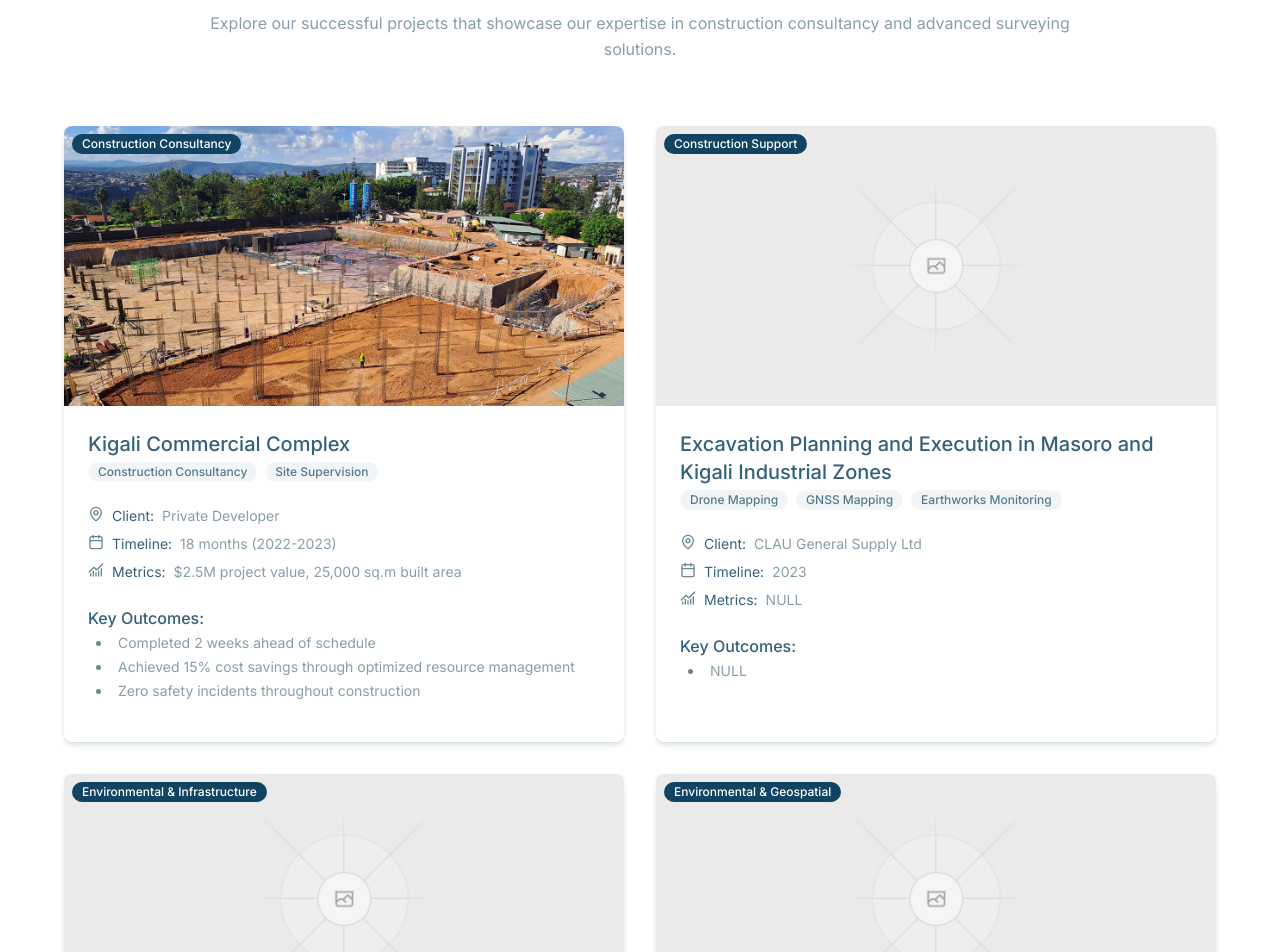
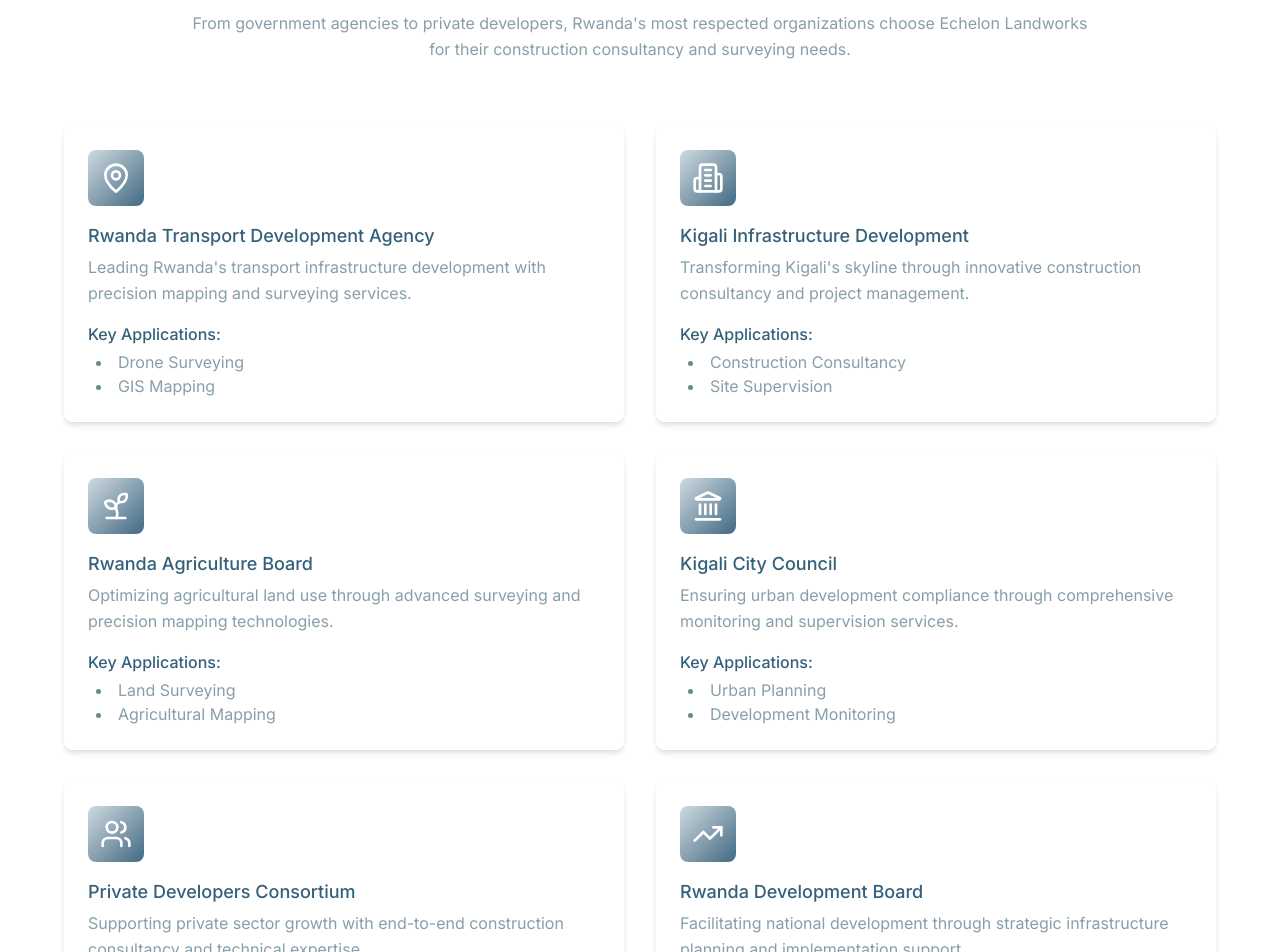
Before and after one commit to DavidMANZI-093/apex, a Next.js app: page / in a window 1280 px wide. Shown: the part 4280-5232 px from the top of the page. Built offline with nearby package versions, Linux system fonts and the light colour scheme.

Commit message:
Auto-commit at 07/07/2025, 09:29:21 for inactivity period...

```diff
--- a/src/app/page.tsx
+++ b/src/app/page.tsx
@@ -6,6 +6,7 @@ import Projects from "@/components/projects";
 import Testimonials from "@/components/testimonials";
 import Contact from "@/components/contact";
 import Footer from "@/components/footer";
+import Clients from "@/components/clients";
 
 const Home = () => {
   return (
@@ -14,6 +15,7 @@ const Home = () => {
       <Hero />
       <About />
       <Services />
+      <Clients />
       <Projects />
       <Testimonials />
       <Contact />
--- a/src/components/clients.tsx
+++ b/src/components/clients.tsx
@@ -0,0 +1,81 @@
+import { Building2, Landmark, MapPin, Sprout, TrendingUp, Users } from 'lucide-react';
+import React from 'react';
+import { CardSx } from './ui/card';
+
+const Clients = () => {
+    const clients = [
+        {
+            name: "Rwanda Transport Development Agency",
+            acronym: "RTDA",
+            sector: "Government",
+            description: "Leading Rwanda's transport infrastructure development with precision mapping and surveying services.",
+            services: ["Drone Surveying", "GIS Mapping"],
+            icon: MapPin,
+        },
+        {
+            name: "Kigali Infrastructure Development",
+            acronym: "KID",
+            sector: "Private",
+            description: "Transforming Kigali's skyline through innovative construction consultancy and project management.",
+            services: ["Construction Consultancy", "Site Supervision"],
+            icon: Building2,
+        },
+        {
+            name: "Rwanda Agriculture Board",
+            acronym: "RAB",
+            sector: "Government",
+            description: "Optimizing agricultural land use through advanced surveying and precision mapping technologies.",
+            services: ["Land Surveying", "Agricultural Mapping"],
+            icon: Sprout,
+        },
+        {
+            name: "Kigali City Council",
+            acronym: "KCC",
+            sector: "Government",
+            description: "Ensuring urban development compliance through comprehensive monitoring and supervision services.",
+            services: ["Urban Planning", "Development Monitoring"],
+            icon: Landmark,
+        },
+        {
+            name: "Private Developers Consortium",
+            acronym: "PDC",
+            sector: "Private",
+            description: "Supporting private sector growth with end-to-end construction consultancy and technical expertise.",
+            services: ["Project Management", "Technical Consulting"],
+            icon: Users,
+        },
+        {
+            name: "Rwanda Development Board",
+            acronym: "RDB",
+            sector: "Government",
+            description:"Facilitating national development through strategic infrastructure planning and implementation support.",
+            services: ["Strategic Planning", "Infrastructure Development"],
+            icon: TrendingUp,
+        },
+    ]
+  return (
+    <section
+      id="clients"
+      className="relative flex !min-w-full !w-full min-h-screen !pt-24 !pb-12 lg:!pt-32 lg:!pb-16 bg-white"
+    >
+      <div className="relative w-full flex flex-col gap-16 container !mx-auto !px-4 sm:!px-6 lg:!px-8 xl:!px-16">
+        <div className="flex flex-col max-w-4xl !mx-auto text-center mb-16 !gap-4">
+          <h2 className="!text-2xl md:!text-3xl !font-medium !text-indigo-dye/85 mb-6">Trusted by Leading Organizations</h2>
+          <p className="!text-base text-slate-gray/80 leading-relaxed">
+            {"From government agencies to private developers, Rwanda's most " +
+            "respected organizations choose Echelon Landworks for their " +
+            "construction consultancy and surveying needs."}
+          </p>
+        </div>
+
+        <div className="grid md:grid-cols-2 gap-8">
+          {clients.map((client, index) => (
+            <CardSx key={index} {...client} />
+          ))}
+        </div>
+      </div>
+    </section>
+  )
+}
+
+export default Clients;
--- a/src/components/ui/card.tsx
+++ b/src/components/ui/card.tsx
@@ -105,6 +105,40 @@ const CardEx = (props: PropsEx) => {
     )
   };
 
+  type PropsSx = {
+    name: string;
+    acronym: string;
+    sector: string;
+    description: string;
+    services: string[];
+    icon: LucideIcon;
+  }
+
+  const CardSx = (props: PropsSx) => {
+    return (
+        <div className='flex flex-col !p-6 justify-between gap-4 !rounded-lg !bg-white !shadow-md shadow-slate-gray/20 group hover:!shadow-lg hover:!scale-101 ease-in-out transition-all duration-200'>
+            <div className="flex flex-col w-fit justify-center !p-3 !rounded-lg !bg-gradient-to-br from-indigo-dye/20 to-indigo-dye/80 group-hover:!scale-110 transition-all delay-100 duration-200">
+                <props.icon className='w-8 h-8 text-white' />
+            </div>
+            <div className='flex flex-col justify-center gap-1'>
+                <h3 className='!text-lg !font-medium !text-indigo-dye/85'>{props.name}</h3>
+                <p className='text-slate-gray/80 leading-relaxed'>{props.description}</p>
+            </div>
+
+            <div className='flex flex-col gap-1'>
+                <h4 className='!text-base !font-medium !text-indigo-dye/85'>Key Applications:</h4>
+                <ul className='!list-disc !list-inside text-slate-gray !ml-2'>
+                    {props.services.map((service, index) => (
+                        <li className='' key={index}>
+                            <span className='!text-slate-gray/80'>{service}</span>
+                        </li>
+                    ))}
+                </ul>
+            </div>
+        </div>
+    )
+  }
+
   type PropsTx = {
     quote: string;
     author: string;
@@ -143,4 +177,4 @@ const CardEx = (props: PropsEx) => {
     )
   };
 
-export {Card, CardEx, CardTx};
+export {Card, CardEx, CardSx, CardTx};
```
